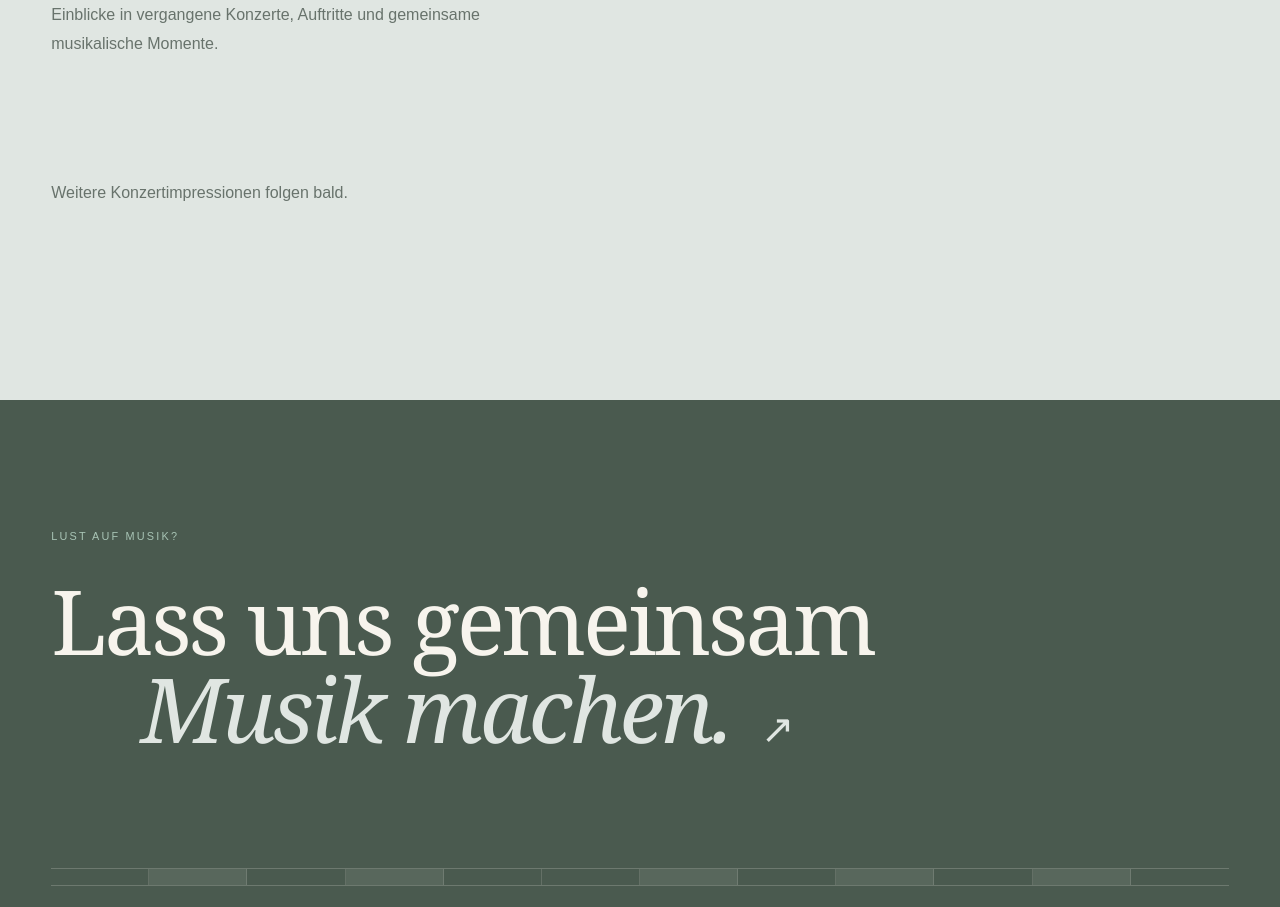
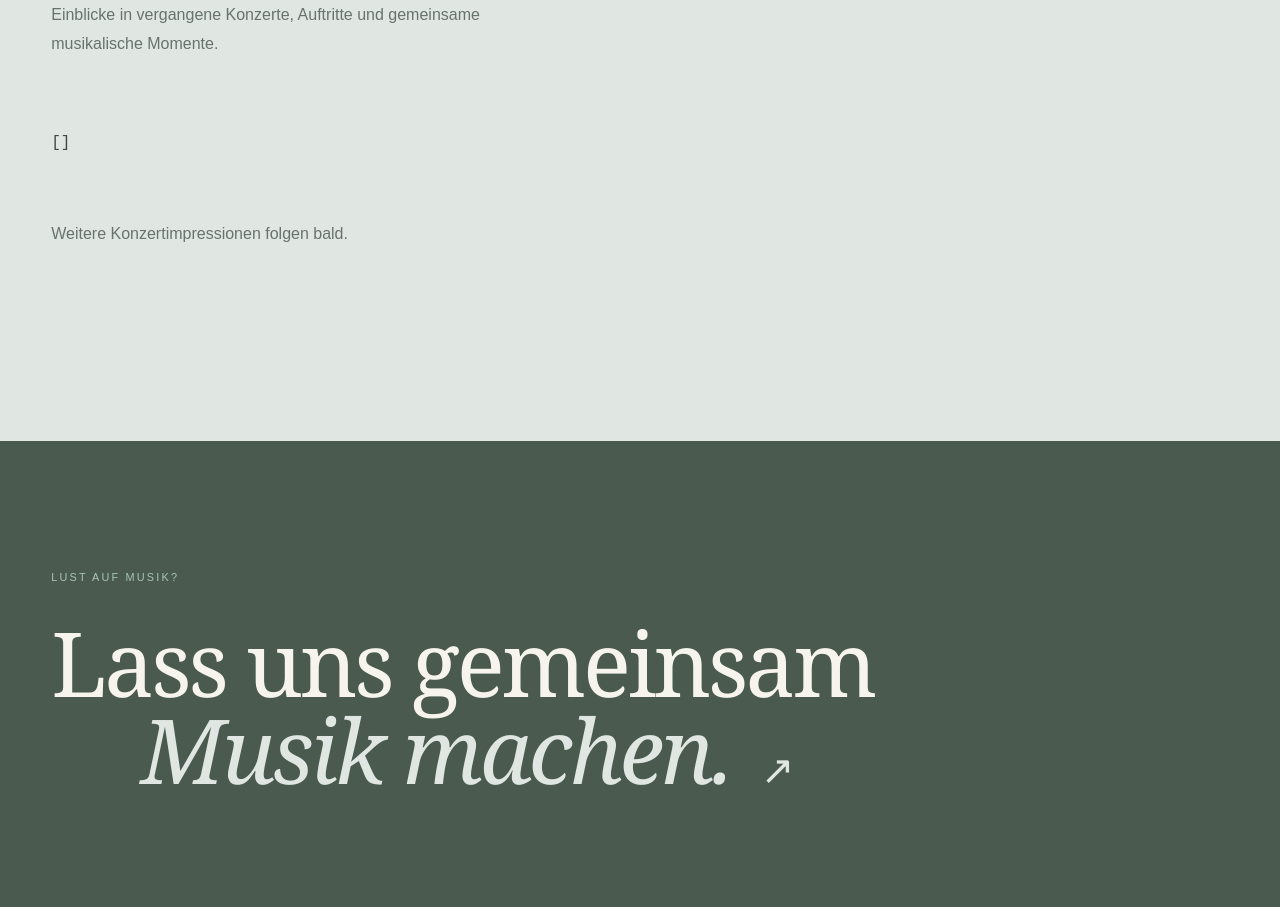
Before and after one commit to kay-iva/nanami-website, a SvelteKit app: page /concerts in a window 1280 px wide. Shown: the part 2740-3647 px from the top of the page. Built offline with nearby package versions, Linux system fonts and the light colour scheme; no server answers.

Commit message:
testing the server config

```diff
--- a/src/routes/concerts/+page.svelte
+++ b/src/routes/concerts/+page.svelte
@@ -162,6 +162,8 @@
                     Auftritte und gemeinsame musikalische Momente.
                 </p>
             </div>
+
+            <pre>{JSON.stringify(data.galleryImages, null, 2)}</pre>
 
             {#if data.galleryImages.length > 0}
                 <PhotoGallery images={data.galleryImages} />
```
